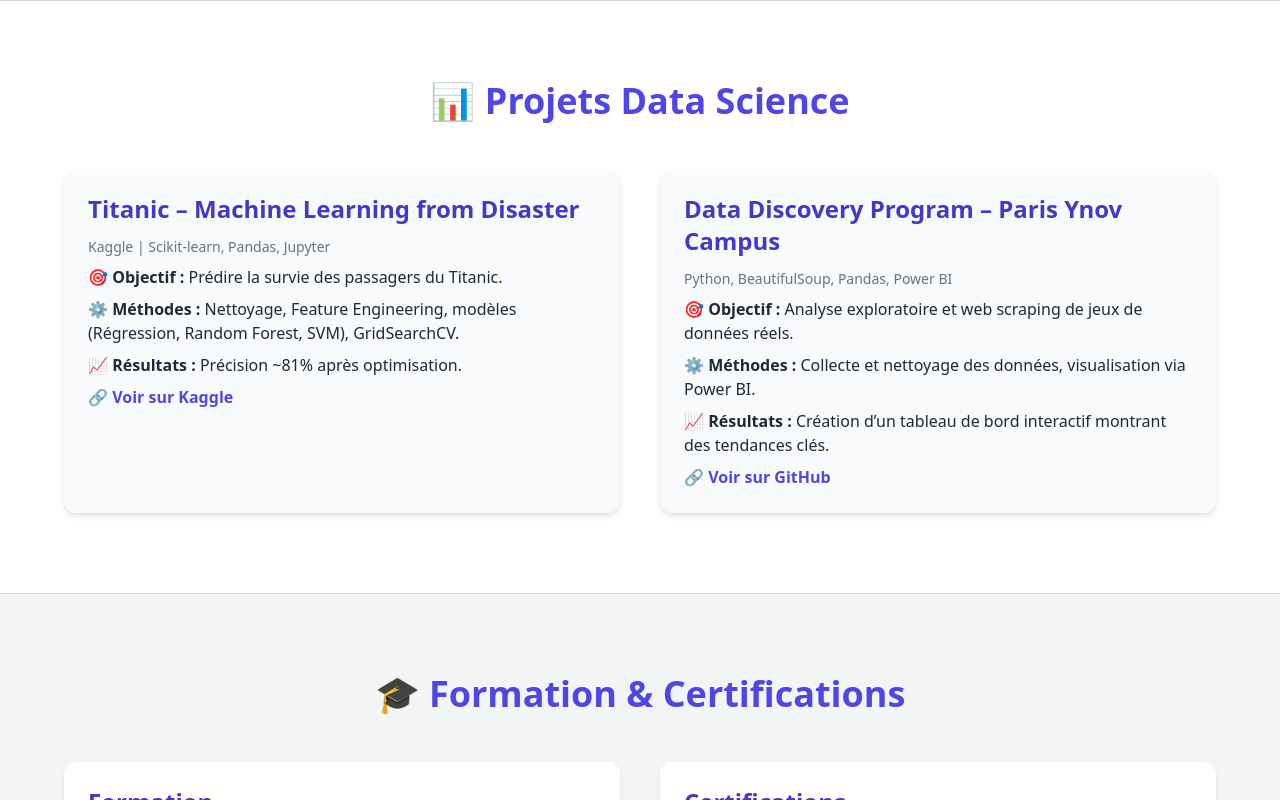
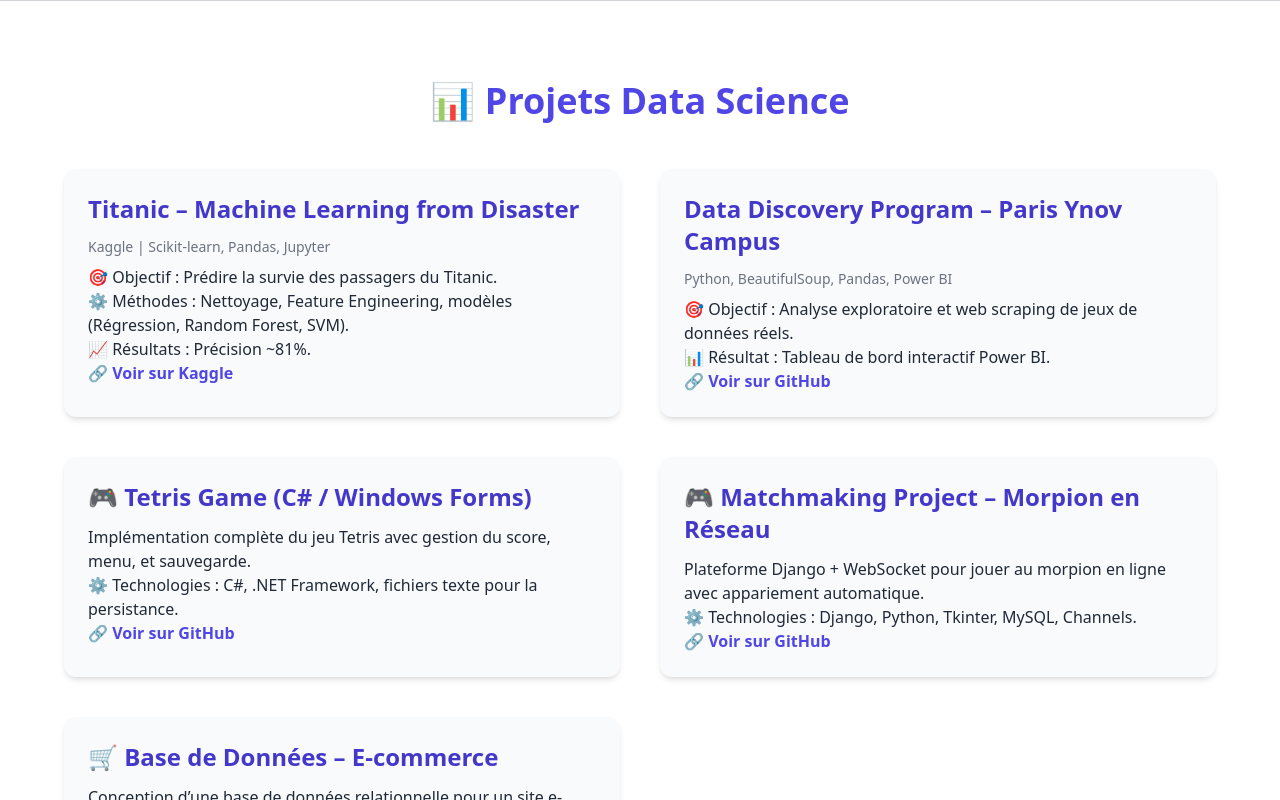
Before and after one commit to dolobe/Portfolio, a plain HTML site: page index.html in a window 1280 px wide. Shown: the part 2000-2800 px from the top of the page. Drawn offline with nearby package versions, Linux system fonts and the light colour scheme.

Commit message:
🔧 Résolution du merge et fusion avec le dépôt distant

```diff
--- a/index.html
+++ b/index.html
@@ -161,22 +161,47 @@
         <h2 class="text-4xl font-extrabold text-center mb-12 text-indigo-600" data-aos="fade-up">📊 Projets Data Science</h2>
         <div class="grid md:grid-cols-2 gap-10">
 
-            <div class="bg-gray-50 p-6 rounded-xl shadow-md hover:shadow-2xl transition duration-500 transform hover:-translate-y-2 hover:scale-[1.02]" data-aos="zoom-in">
+            <!-- Projet Titanic -->
+            <div class="bg-gray-50 p-6 rounded-xl shadow-md hover:shadow-2xl transition" data-aos="zoom-in">
                 <h3 class="text-2xl font-bold text-indigo-700 mb-3">Titanic – Machine Learning from Disaster</h3>
                 <p class="text-sm text-gray-500 mb-2">Kaggle | Scikit-learn, Pandas, Jupyter</p>
-            <p class="mb-2">🎯 <strong>Objectif :</strong> Prédire la survie des passagers du Titanic.</p>
-            <p class="mb-2">⚙️ <strong>Méthodes :</strong> Nettoyage, Feature Engineering, modèles (Régression, Random Forest, SVM), GridSearchCV.</p>
-            <p class="mb-2">📈 <strong>Résultats :</strong> Précision ~81% après optimisation.</p>
+                <p>🎯 Objectif : Prédire la survie des passagers du Titanic.</p>
+                <p>⚙️ Méthodes : Nettoyage, Feature Engineering, modèles (Régression, Random Forest, SVM).</p>
+                <p>📈 Résultats : Précision ~81%.</p>
                 <a href="https://www.kaggle.com/code/rakotondrasoaherison/titanic" target="_blank" class="text-indigo-600 font-semibold hover:underline">🔗 Voir sur Kaggle</a>
             </div>
 
-            <div class="bg-gray-50 p-6 rounded-xl shadow-md hover:shadow-2xl transition duration-500 transform hover:-translate-y-2 hover:scale-[1.02]" data-aos="zoom-in" data-aos-delay="200">
+            <!-- Projet Data Discovery -->
+            <div class="bg-gray-50 p-6 rounded-xl shadow-md hover:shadow-2xl transition" data-aos="zoom-in" data-aos-delay="100">
                 <h3 class="text-2xl font-bold text-indigo-700 mb-3">Data Discovery Program – Paris Ynov Campus</h3>
                 <p class="text-sm text-gray-500 mb-2">Python, BeautifulSoup, Pandas, Power BI</p>
-            <p class="mb-2">🎯 <strong>Objectif :</strong> Analyse exploratoire et web scraping de jeux de données réels.</p>
-            <p class="mb-2">⚙️ <strong>Méthodes :</strong> Collecte et nettoyage des données, visualisation via Power BI.</p>
-            <p class="mb-2">📈 <strong>Résultats :</strong> Création d’un tableau de bord interactif montrant des tendances clés.</p>
+                <p>🎯 Objectif : Analyse exploratoire et web scraping de jeux de données réels.</p>
+                <p>📊 Résultat : Tableau de bord interactif Power BI.</p>
                 <a href="https://github.com/dolobe/Decouverte_de_la_data.git" target="_blank" class="text-indigo-600 font-semibold hover:underline">🔗 Voir sur GitHub</a>
+            </div>
+
+            <!-- Projet Tetris -->
+            <div class="bg-gray-50 p-6 rounded-xl shadow-md hover:shadow-2xl transition" data-aos="zoom-in" data-aos-delay="200">
+                <h3 class="text-2xl font-bold text-indigo-700 mb-3">🎮 Tetris Game (C# / Windows Forms)</h3>
+                <p>Implémentation complète du jeu Tetris avec gestion du score, menu, et sauvegarde.</p>
+                <p>⚙️ Technologies : C#, .NET Framework, fichiers texte pour la persistance.</p>
+                <a href="https://github.com/dolobe/Tetris-Project.git" target="_blank" class="text-indigo-600 font-semibold hover:underline">🔗 Voir sur GitHub</a>
+            </div>
+
+            <!-- Projet Matchmaking -->
+            <div class="bg-gray-50 p-6 rounded-xl shadow-md hover:shadow-2xl transition" data-aos="zoom-in" data-aos-delay="300">
+                <h3 class="text-2xl font-bold text-indigo-700 mb-3">🎮 Matchmaking Project – Morpion en Réseau</h3>
+                <p>Plateforme Django + WebSocket pour jouer au morpion en ligne avec appariement automatique.</p>
+                <p>⚙️ Technologies : Django, Python, Tkinter, MySQL, Channels.</p>
+                <a href="https://github.com/dolobe/-MATCHMAKING_Project.git" target="_blank" class="text-indigo-600 font-semibold hover:underline">🔗 Voir sur GitHub</a>
+            </div>
+
+            <!-- Projet E-commerce DB -->
+            <div class="bg-gray-50 p-6 rounded-xl shadow-md hover:shadow-2xl transition" data-aos="zoom-in" data-aos-delay="400">
+                <h3 class="text-2xl font-bold text-indigo-700 mb-3">🛒 Base de Données – E-commerce</h3>
+                <p>Conception d’une base de données relationnelle pour un site e-commerce.</p>
+                <p>📘 Modèle conceptuel de données (CDM) sur Diagrams.net.</p>
+                <a href="https://github.com/dolobe/e-commerce-SQL.git" target="_blank" class="text-indigo-600 font-semibold hover:underline">🔗 Voir sur GitHub</a>
             </div>
 
         </div>
@@ -200,14 +225,14 @@
             <div class="bg-white p-6 rounded-xl shadow-md" data-aos="fade-left">
             <h3 class="text-2xl font-bold text-indigo-700 mb-3">Certifications</h3>
             <ul class="space-y-3">
-                <li>
-                <strong>IBM – Machine Learning with Python</strong>
-                <a href="https://coursera.org/share/9c5d40be176e284aae0f14b2e64e5a3e" target="_blank" class="text-indigo-600 hover:underline text-sm ml-2">(Voir le certificat)</a>
-                </li>
-                <li>
-                <strong>IBM – Databases and SQL for Data Science with Python</strong>
-                <a href="https://coursera.org/share/604c815af0dd537c242e1ab148b200f7" target="_blank" class="text-indigo-600 hover:underline text-sm ml-2">(Voir le certificat)</a>
-                </li>
+                    <li><strong>IBM – Machine Learning with Python</strong>
+                        <a href="https://coursera.org/share/9c5d40be176e284aae0f14b2e64e5a3e" target="_blank" class="text-indigo-600 hover:underline text-sm ml-2">(Voir)</a></li>
+                    <li><strong>IBM – Databases and SQL for Data Science with Python</strong>
+                        <a href="https://coursera.org/share/604c815af0dd537c242e1ab148b200f7" target="_blank" class="text-indigo-600 hover:underline text-sm ml-2">(Voir)</a></li>
+                    <li><strong>IBM – Data Science Methodology</strong>
+                        <a href="https://coursera.org/share/976f0715ad5c1ec7aa05047a5426d0a2" target="_blank" class="text-indigo-600 hover:underline text-sm ml-2">(Voir)</a></li>
+                    <li><strong>IBM – Data Scientist Career Guide & Interview Prep</strong>
+                        <a href="https://coursera.org/share/546e27b337467fb3b88427b76b52cbbb" target="_blank" class="text-indigo-600 hover:underline text-sm ml-2">(Voir)</a></li>
                 </ul>
             </div>
         </div>
```
Lines whose indentation alone changed are shown as unchanged.
